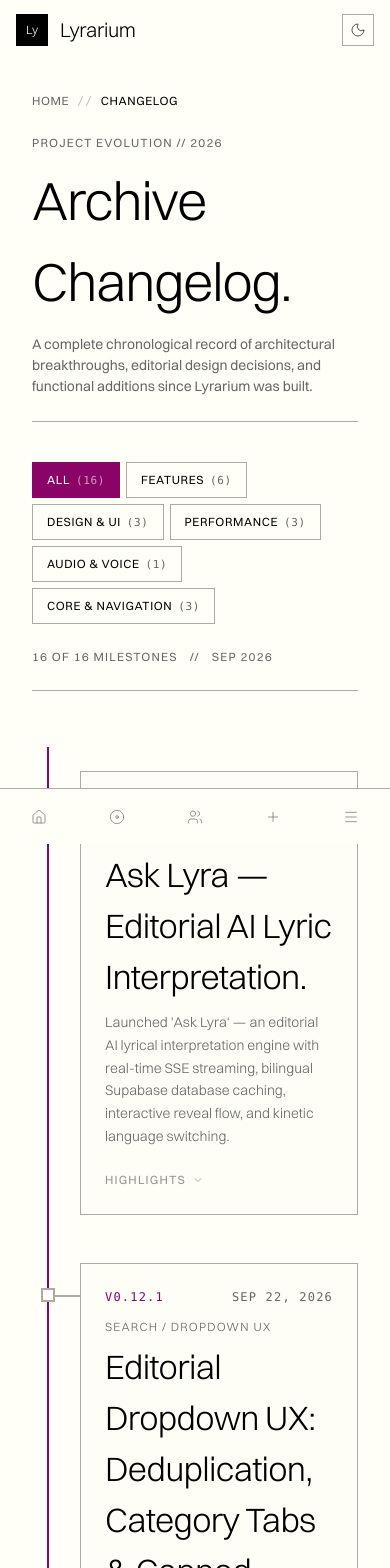
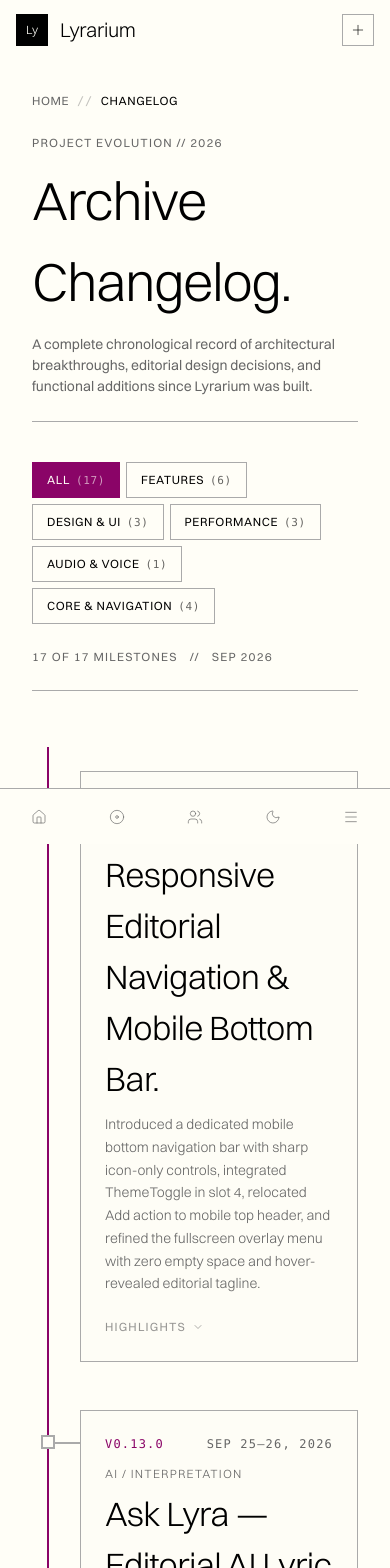
Before and after one commit to Sultvnnnn/lyrarium, a Next.js app: page /changelog in a window 390 px wide. Shown: the top 1568 px of the page. Built offline with nearby package versions, Linux system fonts and the light colour scheme.

Commit message:
fix(nav): eliminate overlay empty space, hover-only tagline, and swap theme toggle to bottom bar

```diff
--- a/src/components/site-header.tsx
+++ b/src/components/site-header.tsx
@@ -99,20 +99,26 @@ export function SiteHeader() {
           </button>
         </div>
 
-        {/* Mobile Header Right Controls: ThemeToggle only (Navigation is handled by Bottom Bar) */}
+        {/* Mobile Header Right Controls: Add song button */}
         <div className="flex md:hidden items-center gap-2">
-          <ThemeToggle />
+          <Link
+            href="/add"
+            aria-label="Add song"
+            className="flex size-8 items-center justify-center border border-border text-foreground transition-colors hover:border-accent hover:text-accent"
+          >
+            <Plus size={16} strokeWidth={1} />
+          </Link>
         </div>
       </header>
 
       {/* Fullscreen Overlay Menu: z-[70] completely covers the regular header, page, and bottom bar */}
       <div
-        className={`fixed inset-0 z-[70] flex flex-col justify-between bg-navy-ink px-4 sm:px-6 md:px-8 py-3.5 md:py-4 text-bone-white transition-transform duration-500 ease-in-out dark:bg-bone-white dark:text-navy-ink ${
+        className={`fixed inset-0 z-[70] flex flex-col bg-navy-ink px-4 sm:px-6 md:px-8 py-3.5 md:py-4 text-bone-white transition-transform duration-500 ease-in-out dark:bg-bone-white dark:text-navy-ink ${
           open ? "translate-y-0" : "-translate-y-full"
         }`}
       >
         {/* Overlay Internal Header: fully self-contained with close button */}
-        <div className="flex items-center justify-between border-b border-charcoal-scale pb-3.5 md:pb-4 dark:border-ash shrink-0">
+        <div className="flex items-center justify-between pb-3.5 md:pb-4 shrink-0">
           <Link
             href="/"
             className="group flex items-center gap-3 sm:gap-4 text-bone-white dark:text-navy-ink"
@@ -125,9 +131,13 @@ export function SiteHeader() {
                 Lyrarium
               </span>
 
-              <span className="hidden sm:inline text-subheading font-light text-signal-yellow dark:text-magenta-bloom">
-                &nbsp;// Every word, preserved.
-              </span>
+              <div className="hidden sm:grid grid-cols-[0fr] transition-[grid-template-columns] duration-500 ease-out group-hover:grid-cols-[1fr]">
+                <div className="overflow-hidden">
+                  <span className="whitespace-nowrap text-subheading font-light text-signal-yellow dark:text-magenta-bloom">
+                    &nbsp;// Every word, preserved.
+                  </span>
+                </div>
+              </div>
             </div>
           </Link>
 
@@ -146,7 +156,7 @@ export function SiteHeader() {
         </div>
 
         {/* Navigation Links with Staggered Slide */}
-        <nav className="flex flex-col overflow-y-auto py-4 md:py-6">
+        <nav className="flex-1 flex flex-col overflow-y-auto">
           {links.map((l, i) => (
             <Link
               key={l.num}
@@ -170,7 +180,7 @@ export function SiteHeader() {
         </nav>
 
         {/* Overlay Footer */}
-        <div className="flex items-end justify-between pt-4 shrink-0">
+        <div className="flex items-end justify-between pt-4 mt-auto shrink-0">
           <p className="text-caption uppercase text-ash dark:text-graphite">
             © 2026 Lyrarium
           </p>
@@ -233,21 +243,8 @@ export function SiteHeader() {
           <Users size={16} strokeWidth={1} />
         </Link>
 
-        {/* 4. Add a Song */}
-        <Link
-          href="/add"
-          aria-label="Add a song"
-          className={`flex-1 flex items-center justify-center transition-colors relative ${
-            pathname === "/add" || pathname === "/artist/add"
-              ? "text-accent"
-              : "text-muted-foreground hover:text-accent active:text-accent"
-          }`}
-        >
-          {(pathname === "/add" || pathname === "/artist/add") && (
-            <span className="absolute top-0 left-3 right-3 h-[2px] bg-accent" />
-          )}
-          <Plus size={16} strokeWidth={1} />
-        </Link>
+        {/* 4. Theme Toggle */}
+        <ThemeToggle className="flex-1 flex items-center justify-center transition-colors relative text-muted-foreground hover:text-accent active:text-accent cursor-pointer" />
 
         {/* 5. Menu Overlay Toggle */}
         <button
--- a/src/components/theme-toggle.tsx
+++ b/src/components/theme-toggle.tsx
@@ -8,7 +8,13 @@ type ViewTransitionDoc = Document & {
   startViewTransition?: (cb: () => void) => { ready: Promise<void> };
 };
 
-export function ThemeToggle({ inverted = false }: { inverted?: boolean }) {
+export function ThemeToggle({
+  inverted = false,
+  className,
+}: {
+  inverted?: boolean;
+  className?: string;
+}) {
   const { theme, setTheme } = useTheme();
   const [mounted, setMounted] = useState(false);
   const [locked, setLocked] = useState(false);
@@ -16,9 +22,15 @@ export function ThemeToggle({ inverted = false }: { inverted?: boolean }) {
 
   useEffect(() => setMounted(true), []);
 
+  const defaultClasses = `flex size-8 items-center justify-center border transition-colors ${
+    inverted
+      ? "border-bone-white text-bone-white dark:border-navy-ink dark:text-navy-ink"
+      : "border-border text-foreground hover:border-accent hover:text-accent"
+  }`;
+
   if (!mounted) {
     return (
-      <div className="flex size-8 items-center justify-center border border-border">
+      <div className={className ?? "flex size-8 items-center justify-center border border-border"}>
         <Sun size={16} strokeWidth={1} />
       </div>
     );
@@ -84,13 +96,10 @@ export function ThemeToggle({ inverted = false }: { inverted?: boolean }) {
 
   return (
     <button
+      type="button"
       onClick={toggle}
       disabled={locked}
-      className={`flex size-8 items-center justify-center border transition-colors ${
-        inverted
-          ? "border-bone-white text-bone-white dark:border-navy-ink dark:text-navy-ink"
-          : "border-border text-foreground hover:border-accent hover:text-accent"
-      } ${locked ? "pointer-events-none opacity-50" : ""}`}
+      className={`${className ?? defaultClasses} ${locked ? "pointer-events-none opacity-50" : ""}`}
       aria-label="Toggle theme"
     >
       {theme === "light" ? (
--- a/src/data/changelog.ts
+++ b/src/data/changelog.ts
@@ -27,6 +27,23 @@ export const CATEGORIES: MilestoneCategory[] = [
 ];
 
 export const MILESTONES: Milestone[] = [
+  {
+    id: "v0.14.0",
+    version: "v0.14.0",
+    date: "Sep 26, 2026",
+    title: "Responsive Editorial Navigation & Mobile Bottom Bar",
+    category: "Core & Navigation",
+    tag: "Navigation / Mobile UX",
+    summary:
+      "Introduced a dedicated mobile bottom navigation bar with sharp icon-only controls, integrated ThemeToggle in slot 4, relocated Add action to mobile top header, and refined the fullscreen overlay menu with zero empty space and hover-revealed editorial tagline.",
+    details: [
+      "Added fixed mobile bottom navigation bar (5 sharp icon slots: Home, Songs, Artists, Theme, Menu) with hairline active indicator.",
+      "Relocated Add button to mobile top header right control for effortless one-handed thumb ergonomics.",
+      "Eliminated blank spacing in the fullscreen overlay menu, aligning the first link hairline directly under the top bar.",
+      "Made the editorial tagline '// Every word, preserved.' expand on hover only across both header and overlay menu states.",
+      "Adjusted footer padding and Floating ScrollToTop button clearance to prevent bottom bar overlap on mobile devices.",
+    ],
+  },
   {
     id: "v0.13.0",
     version: "v0.13.0",
```
